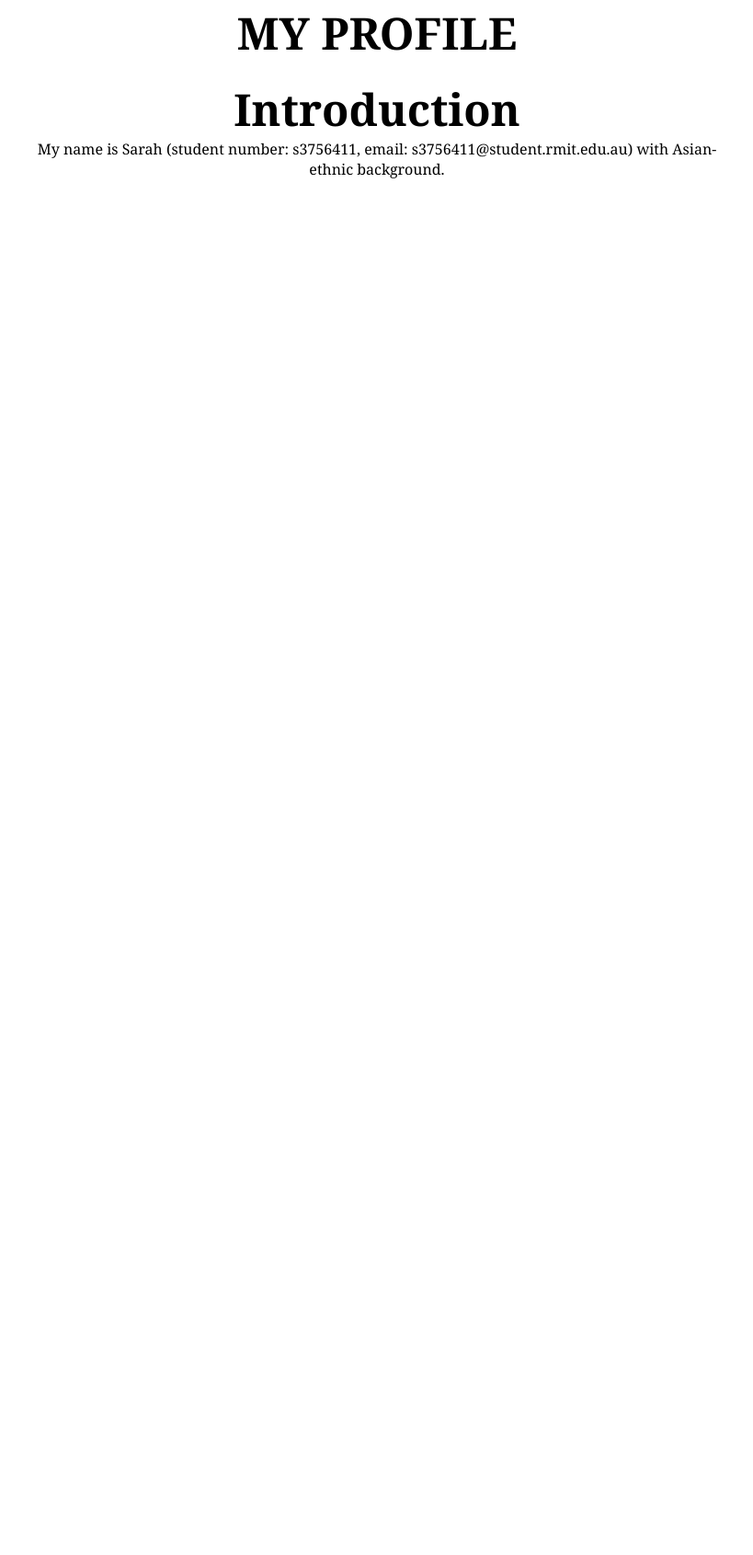
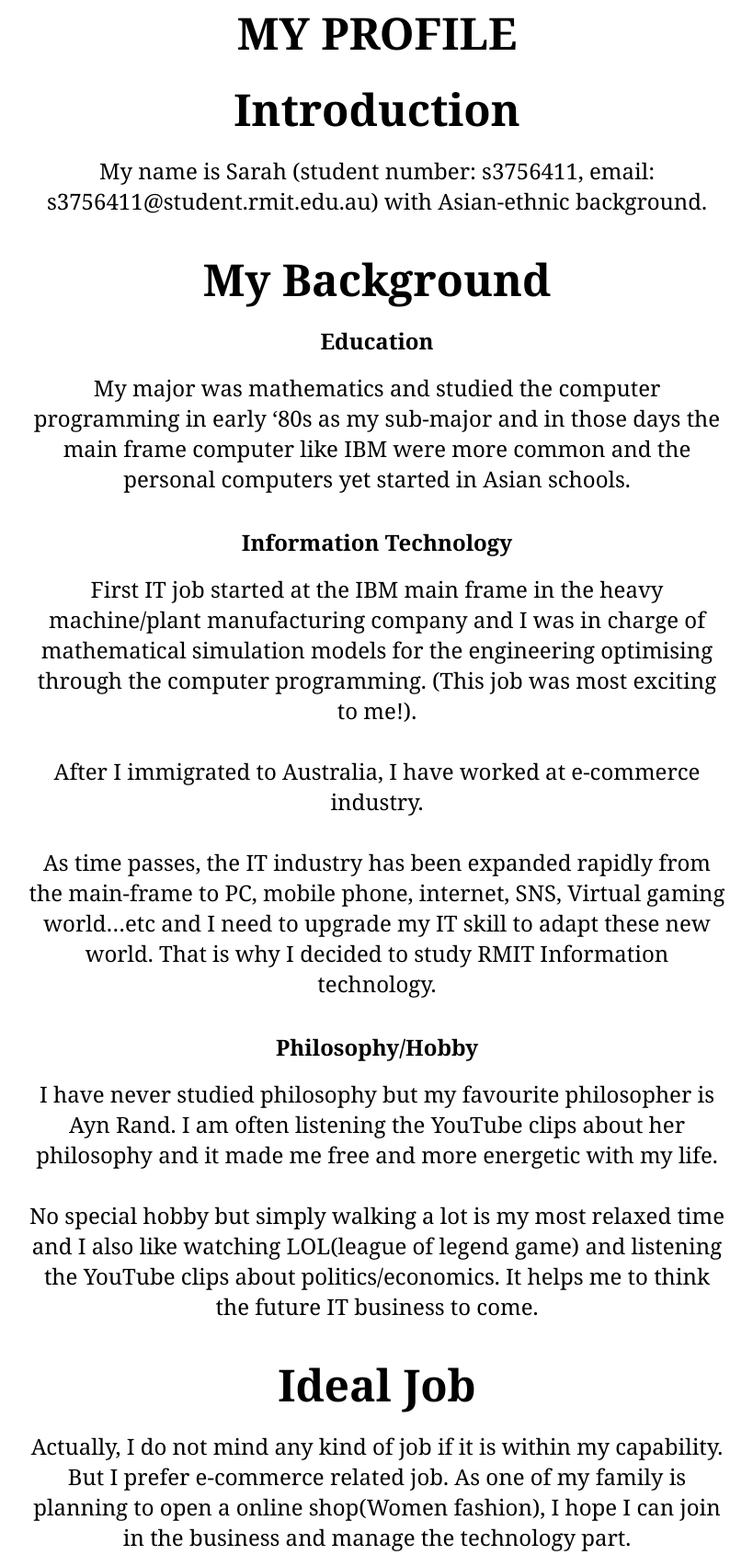
Before and after one commit to s3756411/S3756411.github.io, a plain HTML site: page index.html in a window 1280 px wide. Shown: the part 5-1696 px from the top of the page at 92% size, without its empty margins (230-1049 px from the left). Before the commit the page ends 800 px from the top, so only its background shows below. Drawn offline with Linux system fonts and the light colour scheme.

Commit message:
Update index.html

```diff
--- a/index.html
+++ b/index.html
@@ -9,10 +9,48 @@
 
 		<FONT face="gEORGIA" color=black size=7><b>MY PROFILE</B></FONT><BR><br>
 
-    <FONT face="gEORGIA" color=black size=7><b>Introduction</B></FONT><BR>
+    <FONT face="gEORGIA" color=black size=7><b>Introduction</B></FONT><BR><br>
 
-		<FONT face="gEORGIA" COLOR=black  size=3>
+		<FONT face="gEORGIA" COLOR=black  size=5>
 			My name is Sarah (student number: s3756411, email: s3756411@student.rmit.edu.au) with Asian-ethnic background. </FONT><BR><br><br>
+
+    <FONT face="gEORGIA" color=black size=7><b>My Background</B></FONT><BR><br>
+    <FONT face="gEORGIA" color=black size=5><b>Education</B></FONT><BR><br>
+
+		<FONT face="gEORGIA" COLOR=black  size=5>
+			My major was mathematics and studied the computer programming in early
+			‘80s as my sub-major and in those days the main frame computer like IBM
+			were more common and the personal computers yet started in Asian schools. </FONT><BR><br><br>
+
+     <FONT face="gEORGIA" color=black size=5><b>Information Technology</B></FONT><BR><br>
+
+		<FONT face="gEORGIA" COLOR=black  size=5>
+			First IT job started at the IBM main frame in the heavy machine/plant manufacturing company
+			and I was in charge of mathematical simulation models for the engineering
+			optimising through the computer programming. (This job was most exciting to me!).<br><br>
+	    After I immigrated to Australia, I have worked at e-commerce  industry.<br><br>
+			As time passes, the IT industry has been expanded rapidly from the main-frame to PC,
+			mobile phone, internet, SNS, Virtual gaming world…etc
+			and I need to upgrade my IT skill to adapt these new world.
+			That is why I decided to study RMIT Information technology.
+	    </FONT><BR><br><br>
+
+
+     <FONT face="gEORGIA" color=black size=5><b>Philosophy/Hobby</B></FONT><BR><br>
+	    <FONT face="gEORGIA" COLOR=black  size=5>
+			I have never studied philosophy but my favourite philosopher is Ayn Rand.
+		        I am often listening the YouTube clips about her philosophy and it made me free and more energetic with my life. <br><br>
+			No special hobby but simply walking a lot is my most relaxed time and I also like watching LOL(league of legend game)
+		        and listening the YouTube clips about politics/economics.
+		        It helps me to think the future IT business to come.
+	    </FONT><BR><br><br>
+
+	<FONT face="gEORGIA" color=black size=7><b>Ideal Job</B></FONT><BR><br>
+	    <FONT face="gEORGIA" COLOR=black  size=5>
+			Actually, I do not mind any kind of job if it is within my capability. But I prefer e-commerce related job.
+		        As one of my family is planning to open a online shop(Women fashion),
+		        I hope I can join in the business and manage the technology part. </FONT><BR><br><br>
+
 
 	</TD>
     <TD width="20%" ></td>
```
